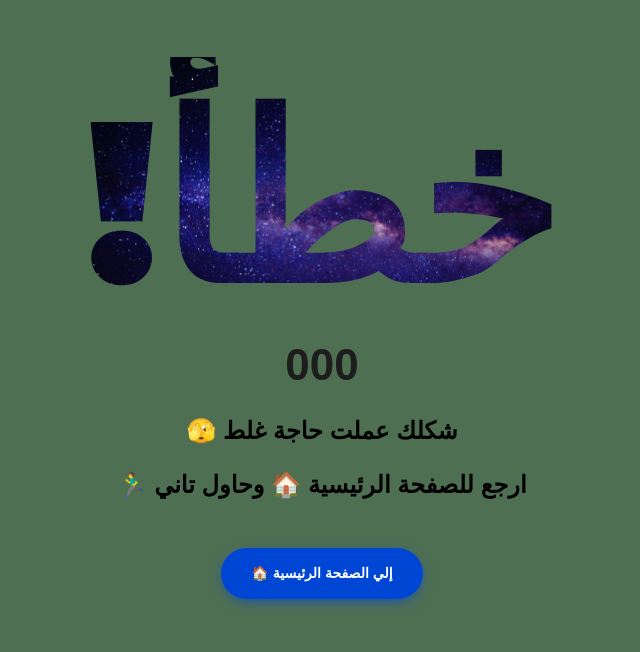
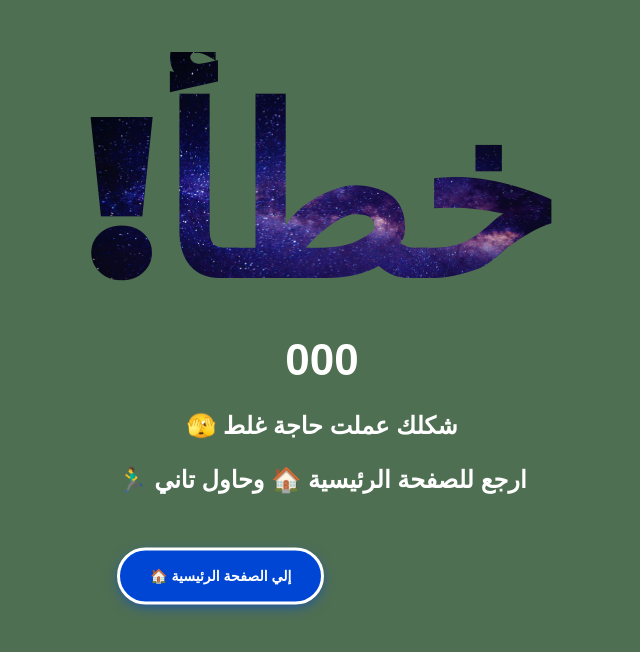
Before and after one commit to tariqhosny/Shabab-Elkhier, a Django app: template templates/errors/error.html in a window 1280 px wide. Shown: the part 72-724 px from the top of the page, without its empty margins (318-958 px from the left). Run offline with Django 4.2, Linux system fonts and the light colour scheme; the template is opened without the code that fills it: most values are stand-ins (such as "Sample title", 1, 10 or a date in 2020); some libraries are stand-ins or nearby versions.

Commit message:
edit error page

```diff
--- a/templates/errors/error.html
+++ b/templates/errors/error.html
@@ -9,14 +9,18 @@
                     <div class="notfound-404">
                         <h1>خطأ!</h1>
                     </div>
-                    <h1>{{ code }}</h1>
+                    <h1 style="color:white">{{ code }}</h1>
                     <br>
-                    <h2>شكلك عملت حاجة غلط 🫣</h2>
+                    <h2 style="color:white">شكلك عملت حاجة غلط 🫣</h2>
                     <br>
-                    <h2>ارجع للصفحة الرئيسية 🏠 وحاول تاني 🏃‍♂️</h2>
+                    <h2 style="color:white">ارجع للصفحة الرئيسية 🏠 وحاول تاني 🏃‍♂️</h2>
                     <br>
                     <br>
-                    <a href="/">إلي الصفحة الرئيسية 🏠</a>
+                    <div class="button navbar-brand">
+                        <a class="primary-btn left-navbar-button" href="/">
+                            إلي الصفحة الرئيسية 🏠
+                        </a>
+                    </div>
                 </div>
             </div>
 	</body>
```
